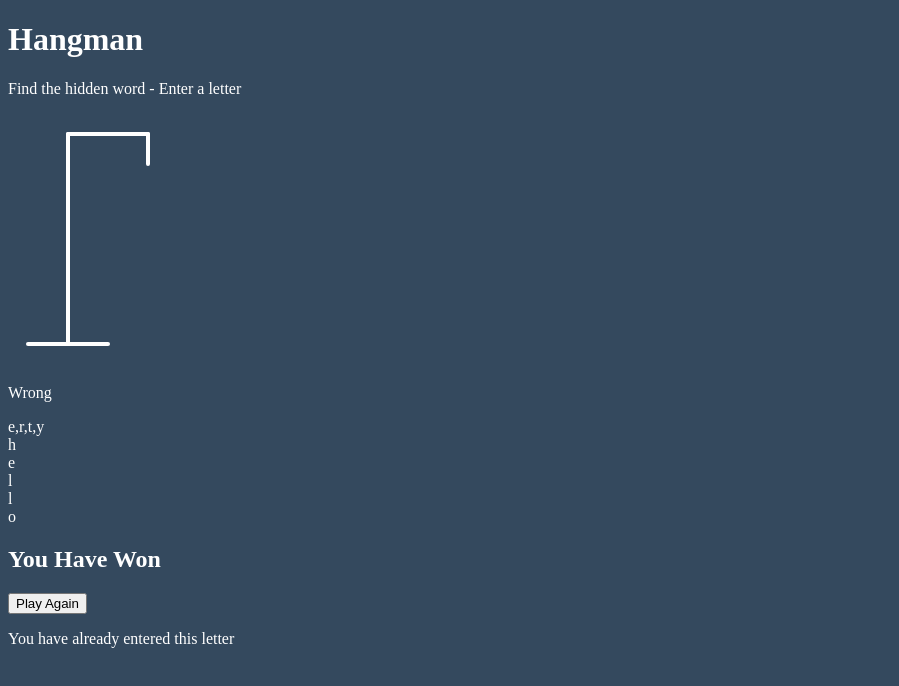
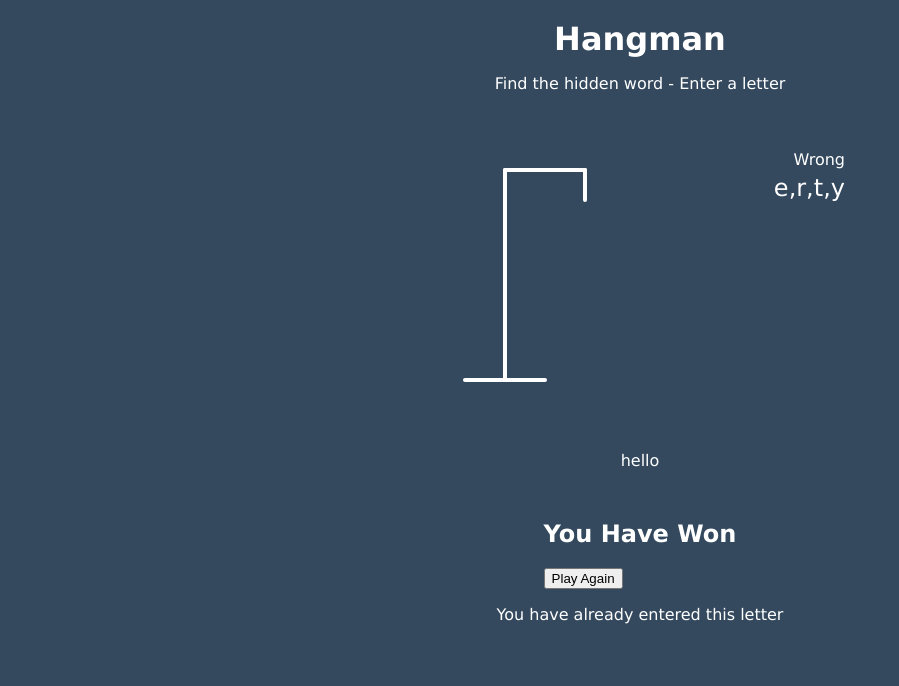
Before and after one commit to Zeligoland/hangman-game, a plain HTML site: page index.html in a window 1280 px wide. Shown: the whole page, without its empty margins (0-899 px from the left). Drawn offline with Linux system fonts and the light colour scheme.

Commit message:
Adding styles

```diff
--- a/style.css
+++ b/style.css
@@ -1,6 +1,30 @@
+* {
+    box-sizing: border-box;
+}
+
 body {
     background-color: #34495e;
     color: #fff;
+    font-family:'Lucida Sans', 'Lucida Sans Regular', 'Lucida Grande', 'Lucida Sans Unicode', Geneva, Verdana, sans-serif;
+    display: flex;
+    flex-direction: column;
+    align-items: center;
+    height: 80vh;
+    margin: 0;
+    overflow: hidden;
+
+}
+
+h1 {
+    margin: 20px 0 0;
+}
+
+.game-container {
+    padding: 20px 30px;
+    position: relative;
+    margin: auto;
+    height: 350px;
+    width: 450px;
 }
 
 .figure-container {
@@ -13,3 +37,28 @@ body {
 .figure-part {
     display: none;
 }
+
+.wrong-letters-container {
+    position: absolute;
+    top: 20px;
+    right: 20px;
+    display: flex;
+    flex-direction: column;
+    text-align: right;
+}
+
+.wrong-letters-container p {
+    margin: 0 0 5px;
+}
+
+.wrong-letters-container span {
+    font-size: 24px;
+}
+
+.word {
+    display: flex;
+    position: absolute;
+    bottom: 10px;
+    left: 50%;
+    transform: translateX(-50%);
+}
```
Also changed, not shown: 1 other file.
